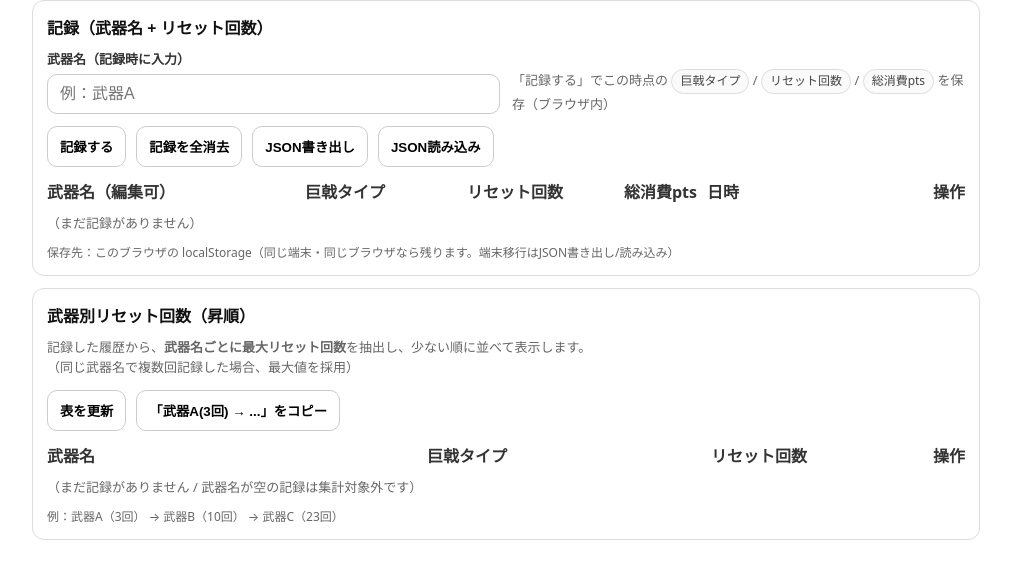
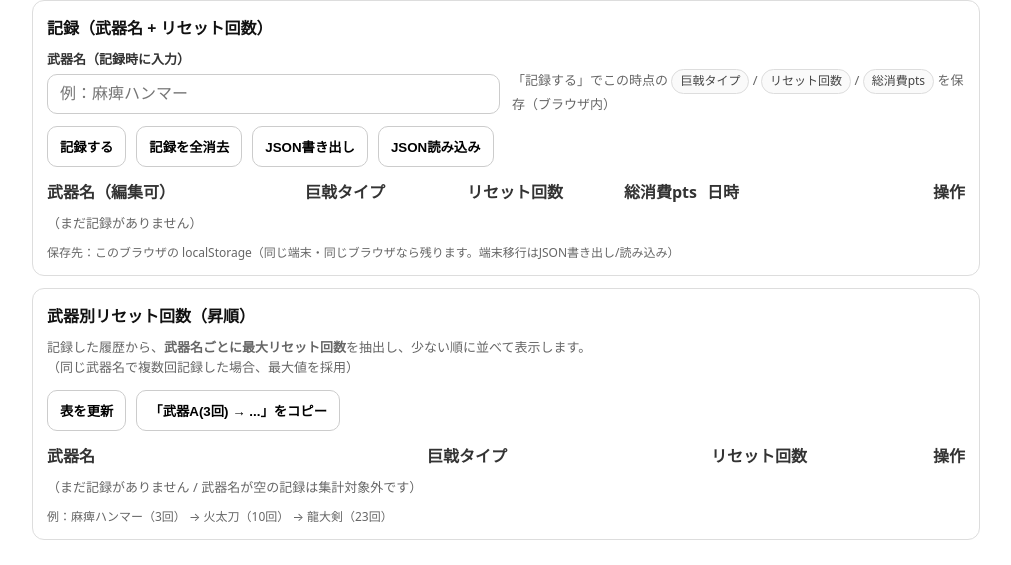
Before and after one commit to sh854/Gog-weapons-reset-counter, a plain HTML site: page index.html in a window 1280 px wide. Shown: the part 740-1305 px from the top of the page, without its empty margins (134-1145 px from the left). Drawn offline with Linux system fonts and the light colour scheme.

Commit message:
Update index.html

```diff
--- a/index.html
+++ b/index.html
@@ -363,7 +363,7 @@
     <div class="grid-2">
       <div class="field">
         <label for="weaponName">武器名（記録時に入力）</label>
-        <input id="weaponName" type="text" placeholder="例：武器A" />
+        <input id="weaponName" type="text" placeholder="例：麻痺ハンマー" />
       </div>
       <div class="muted">
         「記録する」でこの時点の <span class="badge">巨戟タイプ</span> / <span class="badge">リセット回数</span> / <span class="badge">総消費pts</span> を保存（ブラウザ内）
@@ -427,7 +427,7 @@
       <div id="summaryList" class="muted">（まだ記録がありません）</div>
     </div>
 
-    <div class="tiny">例：武器A（3回） → 武器B（10回） → 武器C（23回）</div>
+    <div class="tiny">例：麻痺ハンマー（3回） → 火太刀（10回） → 龍大剣（23回）</div>
   </div>
 
 <script>
```
